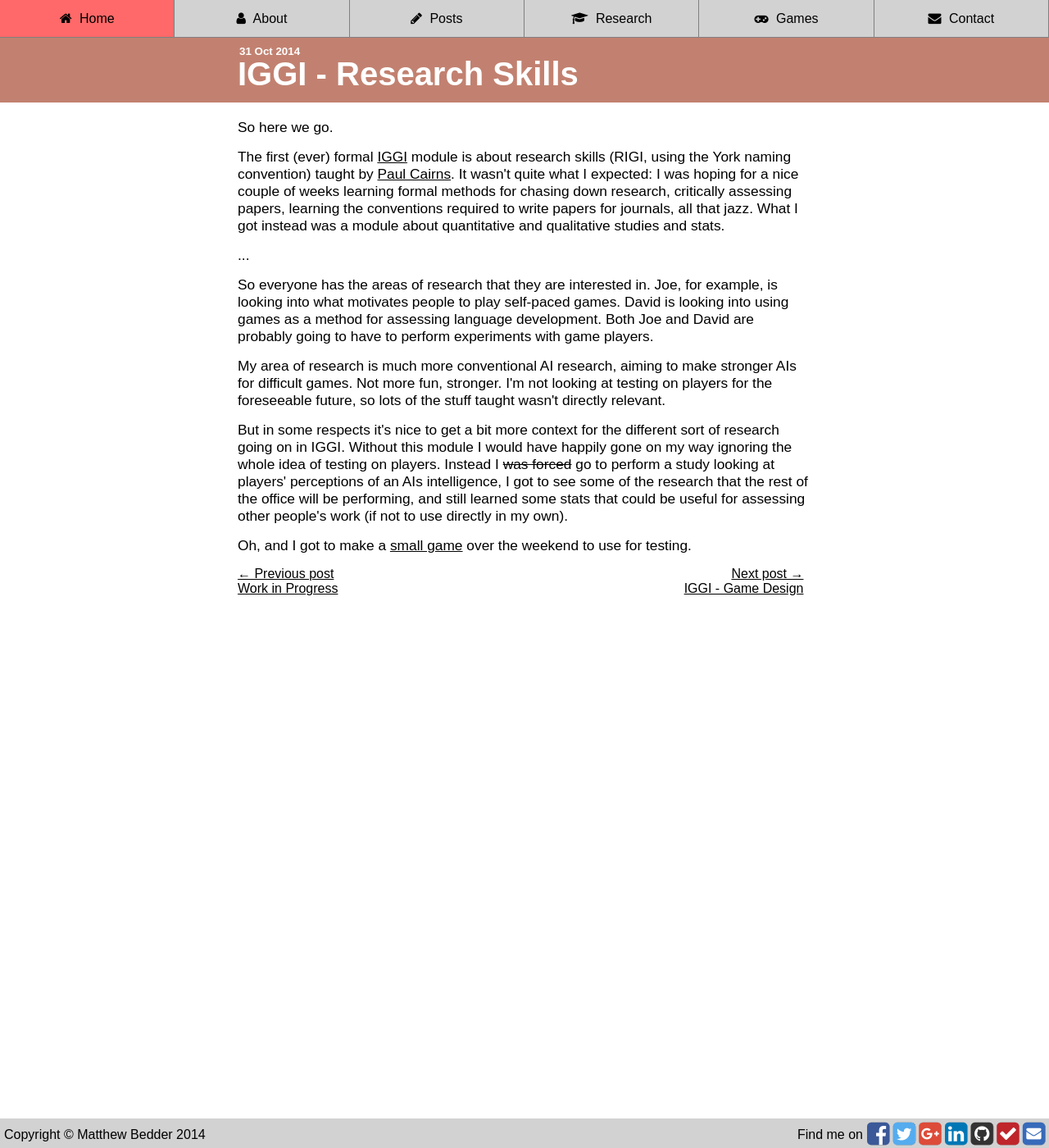
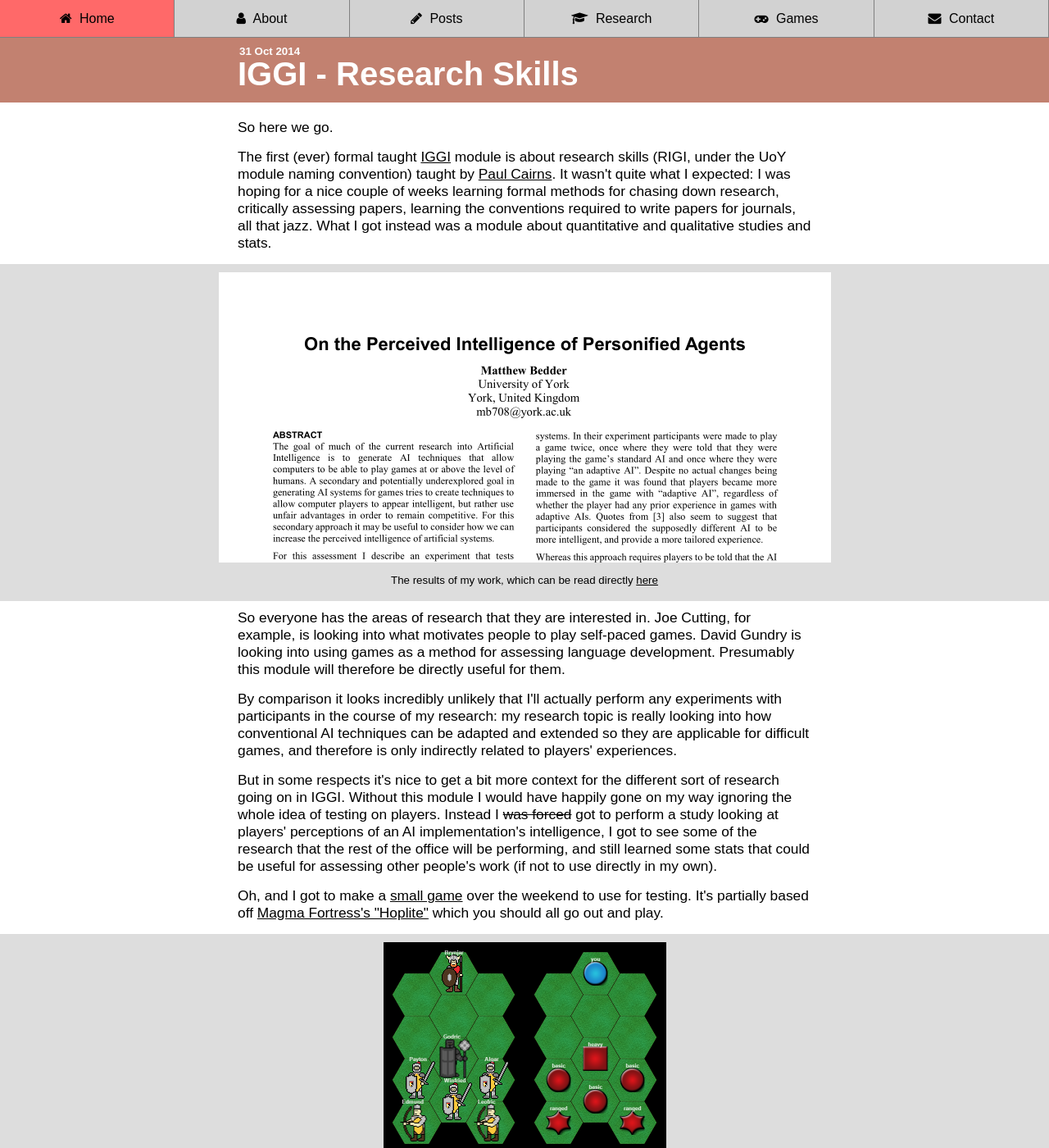
Before and after one commit to bedder/bedder.github.io, a Jekyll site: the page built from _posts/2014-10-31-iggi-research-skills-i.html, in a window 1280 px wide and 1400 px high. Shown: the whole window at 82% size. Built offline with Jekyll 4.4.1, drawn with Linux system fonts in a browser that asks for light colours; nearby versions of some CDN libraries; some of the changed text lies outside the part shown.

Commit message:
Update to RIGI-I post
Some slight wording improvements, added extra resources and content

```diff
--- a/_posts/2014-10-31-iggi-research-skills-i.html
+++ b/_posts/2014-10-31-iggi-research-skills-i.html
@@ -7,14 +7,33 @@ description: So here we go. The first (ever) formal IGGI module is about researc
 
 <p>So here we go.</p>
 
-<p>The first (ever) formal <a href="http://www.iggi.org.uk/">IGGI</a> module is about research skills (RIGI, using the York naming convention) taught by <a href="http://www-users.cs.york.ac.uk/~pcairns/">Paul Cairns</a>. It wasn't quite what I expected: I was hoping for a nice couple of weeks learning formal methods for chasing down research, critically assessing papers, learning the conventions required to write papers for journals, all that jazz. What I got instead was a module about quantitative and qualitative studies and stats.</p>
+<p>The first (ever) formal taught <a href="http://www.iggi.org.uk/">IGGI</a> module is about research skills (RIGI, under the UoY module naming convention) taught by <a href="http://www-users.cs.york.ac.uk/~pcairns/">Paul Cairns</a>. It wasn't quite what I expected: I was hoping for a nice couple of weeks learning formal methods for chasing down research, critically assessing papers, learning the conventions required to write papers for journals, all that jazz. What I got instead was a module about quantitative and qualitative studies and stats.</p>
 
-<p>...</p>
+<div id="content-box">
+	<div id="content">
+		<a href="/resources/posts/rigi-i/paper.pdf">
+			<img src="/resources/posts/rigi-i/paper.png">
+		</a>
+	</div>
+	<div id="caption">The results of my work, which can be read directly <a href="/resources/posts/rigi-i/paper.pdf">here</a></div>
+</div>
 
-<p>So everyone has the areas of research that they are interested in. Joe, for example, is looking into what motivates people to play self-paced games. David is looking into using games as a method for assessing language development. Both Joe and David are probably going to have to perform experiments with game players.</p>
+<p>So everyone has the areas of research that they are interested in. Joe Cutting, for example, is looking into what motivates people to play self-paced games. David Gundry is looking into using games as a method for assessing language development. Presumably this module will therefore be directly useful for them.</p>
 
-<p>My area of research is much more conventional AI research, aiming to make stronger AIs for difficult games. Not more fun, stronger. I'm not looking at testing on players for the foreseeable future, so lots of the stuff taught wasn't directly relevant.</p>
+<p>By comparison it looks incredibly unlikely that I'll actually perform any experiments with participants in the course of my research: my research topic is really looking into how conventional AI techniques can be adapted and extended so they are applicable for difficult games, and therefore is only indirectly related to players' experiences.</p>
 
-<p>But in some respects it's nice to get a bit more context for the different sort of research going on in IGGI. Without this module I would have happily gone on my way ignoring the whole idea of testing on players. Instead I <strike>was forced</strike> go to perform a study looking at players' perceptions of an AIs intelligence, I got to see some of the research that the rest of the office will be performing, and still learned some stats that could be useful for assessing other people's work (if not to use directly in my own).</p>
+<p>But in some respects it's nice to get a bit more context for the different sort of research going on in IGGI. Without this module I would have happily gone on my way ignoring the whole idea of testing on players. Instead I <strike>was forced</strike> got to perform a study looking at players' perceptions of an AI implementation's intelligence, I got to see some of the research that the rest of the office will be performing, and still learned some stats that could be useful for assessing other people's work (if not to use directly in my own).</p>
 
-<p>Oh, and I got to make a <a href="/demos/hexgame">small game</a> over the weekend to use for testing.</p>
+<p>Oh, and I got to make a <a href="/games/hexgame/play/">small game</a> over the weekend to use for testing. It's partially based off <a href="http://www.magmafortress.com/p/hoplite.html">Magma Fortress's "Hoplite"</a> which you should all go out and play.</p>
+
+<div id="content-box">
+	<div id="content">
+		<a href="/games/hexgame/play/">
+			<div style="background:black;width:345px;margin:auto;">
+			<img src="/games/hexgame/details/hexgame-avatar.png" height=236px style="padding:10px">
+			<img src="/games/hexgame/details/hexgame-tile.png" height=236px style="padding:10px">
+			</div>
+		</a>
+	</div>
+	<div id="caption">The game I made! Playable <a href="/games/hexgame/">here</a>. with a bit of a write-up <a href="/games/hexgame/details/">here</a>.</div>
+</div>
```
Also changed, not shown: resources/posts/rigi-i/paper.png (added), 1 other file.
